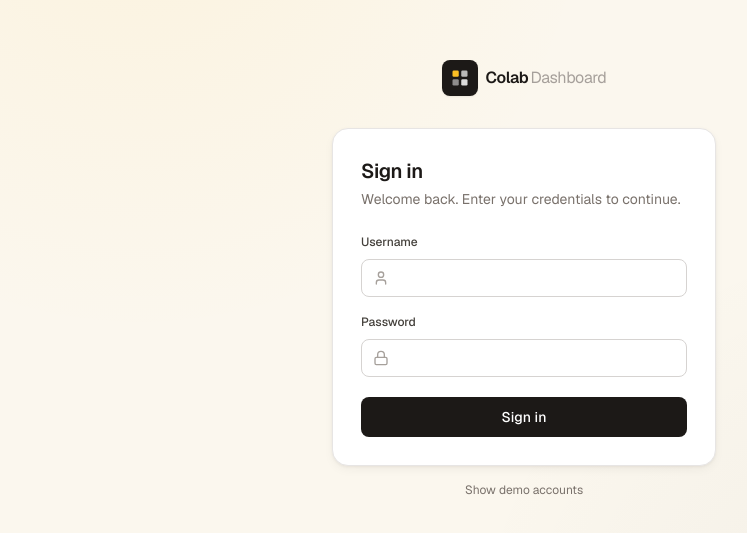
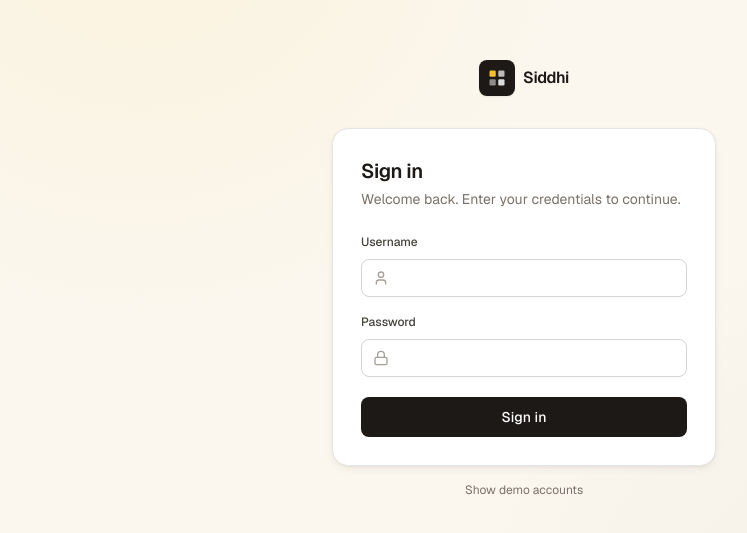
Before and after one commit to vandanap-ship-it/colab-dashboard, a Next.js app: page /login in a window 1280 px wide. Shown: the part 121-654 px from the top of the page, without its empty margins (116-863 px from the left). Built offline with nearby package versions, Linux system fonts and the light colour scheme.

Commit message:
Rename product from "Colab Dashboard" to "Siddhi"
User-visible only — page <title>, the wordmark in the brand mark.
Internal repo / DB / package names unchanged (no operational risk).

```diff
--- a/src/app/layout.tsx
+++ b/src/app/layout.tsx
@@ -14,8 +14,8 @@ const geistMono = Geist_Mono({
 });
 
 export const metadata: Metadata = {
-  title: "Colab Dashboard",
-  description: "Planner dashboard and site engineer mobile app",
+  title: "Siddhi · White Lotus",
+  description: "Planner dashboard and site engineer mobile app for White Lotus projects",
 };
 
 export const viewport: Viewport = {
--- a/src/components/BrandMark.tsx
+++ b/src/components/BrandMark.tsx
@@ -32,8 +32,7 @@ export default function BrandMark({
       </span>
       {showWordmark && (
         <span className={`font-semibold tracking-tight text-stone-900 ${text}`}>
-          Colab
-          <span className="text-stone-400 font-normal ml-0.5">Dashboard</span>
+          Siddhi
         </span>
       )}
     </span>
```
